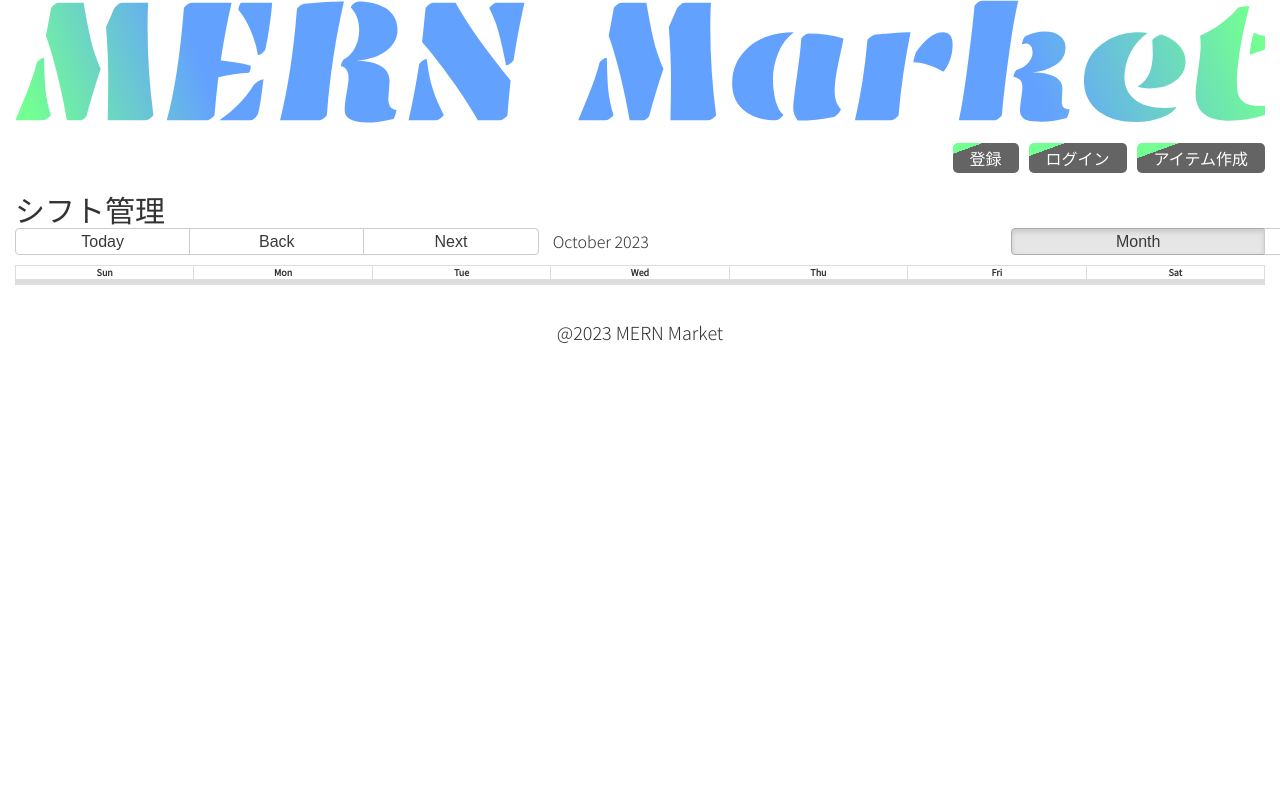
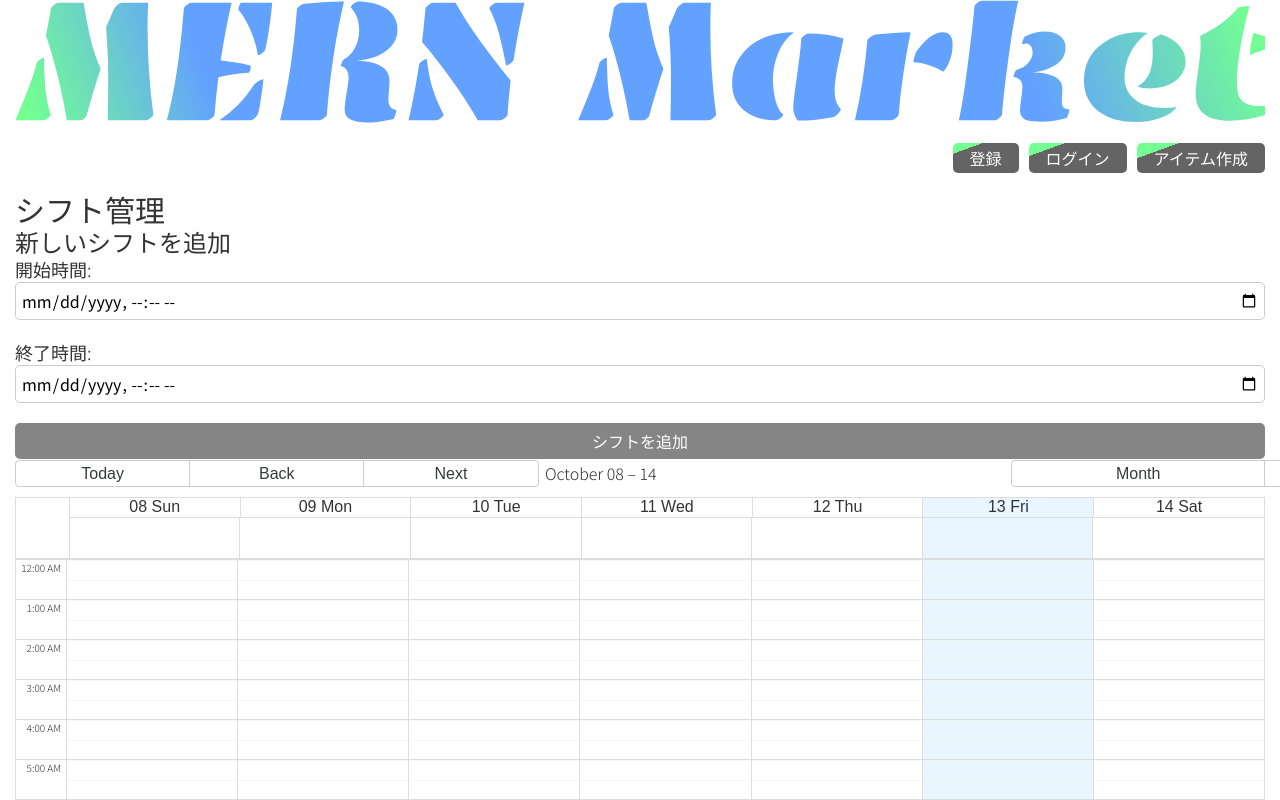
Before and after one commit to haku-ohsumi/kokoro-shift-frontend, a React (Create React App) app: page /staff/staffId/shift-management in a window 1280 px wide. Shown: the top 800 px of the page. Built offline with nearby package versions, Linux system fonts and the light colour scheme.

Commit message:
入力フォームを作成

```diff
--- a/src/pages/admin/shiftManagement/shiftManagement.js
+++ b/src/pages/admin/shiftManagement/shiftManagement.js
@@ -1,4 +1,4 @@
-import React, { useState } from "react";
+import React, { useState, useEffect } from "react";
 import { Calendar, momentLocalizer } from "react-big-calendar";
 import moment from "moment";
 import "react-big-calendar/lib/css/react-big-calendar.css";
@@ -6,41 +6,88 @@ import "react-big-calendar/lib/css/react-big-calendar.css";
 const localizer = momentLocalizer(moment);
 
 const ShiftManagement = () => {
-  const [events, setEvents] = useState([]); // シフトのイベントリスト
+  const [events, setEvents] = useState([]);
+  const [newShift, setNewShift] = useState({ title: "", start: null, end: null });
 
-  const handleSelect = (slotInfo) => {
-    // 新しいシフトを追加
-    const newEvent = {
-      title: "新しいシフト",
-      start: slotInfo.start,
-      end: slotInfo.end,
-    };
 
-    setEvents([...events, newEvent]);
+  useEffect(() => {
+    // バックエンドからシフトデータを取得し、setEvents で更新
+    // 例: fetchShifts().then((data) => setEvents(data));
+  }, []);
+
+  const handleAddShift = () => {
+    if (newShift.start && newShift.end) {
+      // 新しいシフトをバックエンドに送信
+      fetch("http://localhost:5100/shifts", {
+        method: "POST",
+        headers: {
+          "Content-Type": "application/json",
+        },
+        body: JSON.stringify(newShift),
+      })
+        .then((response) => {
+          if (response.status === 200) {
+            return response.json();
+          } else {
+            throw new Error("Failed to create shift.");
+          }
+        })
+        .then((createdShift) => {
+          // シフトが正常に作成された場合、events ステートを更新
+          setEvents([...events, createdShift]);
+          setNewShift({ title: "", start: null, end: null });
+        })
+        .catch((error) => {
+          console.error("Error creating shift:", error);
+        });
+    }
   };
 
   const handleEventRemove = (event) => {
-    // シフトを削除
-    const updatedEvents = events.filter((e) => e !== event);
-    setEvents(updatedEvents);
+    // シフトを削除し、バックエンドに送信
+    // 例: deleteShift(event.id).then(() => {
+    //        const updatedEvents = events.filter((e) => e.id !== event.id);
+    //        setEvents(updatedEvents);
+    //      });
   };
 
   return (
     <div>
       <h1>シフト管理</h1>
+      <div>
+        <h2>新しいシフトを追加</h2>
+        <div>
+          <label>開始時間:</label>
+          <input
+            type="datetime-local"
+            value={newShift.start}
+            onChange={(e) => setNewShift({ ...newShift, start: e.target.value })}
+          />
+        </div>
+        <div>
+          <label>終了時間:</label>
+          <input
+            type="datetime-local"
+            value={newShift.end}
+            onChange={(e) => setNewShift({ ...newShift, end: e.target.value })}
+          />
+        </div>
+        <button onClick={handleAddShift}>シフトを追加</button>
+      </div>
       <Calendar
         localizer={localizer}
         events={events}
         startAccessor="start"
         endAccessor="end"
         selectable
-        onSelectSlot={handleSelect}
+        onSelectSlot={handleAddShift}
         eventPropGetter={(event) => ({
           style: {
             backgroundColor: "#0074D9",
           },
         })}
         onSelectEvent={handleEventRemove}
+        view={['week']}  // 週表示のみを許可
       />
     </div>
   );
```
